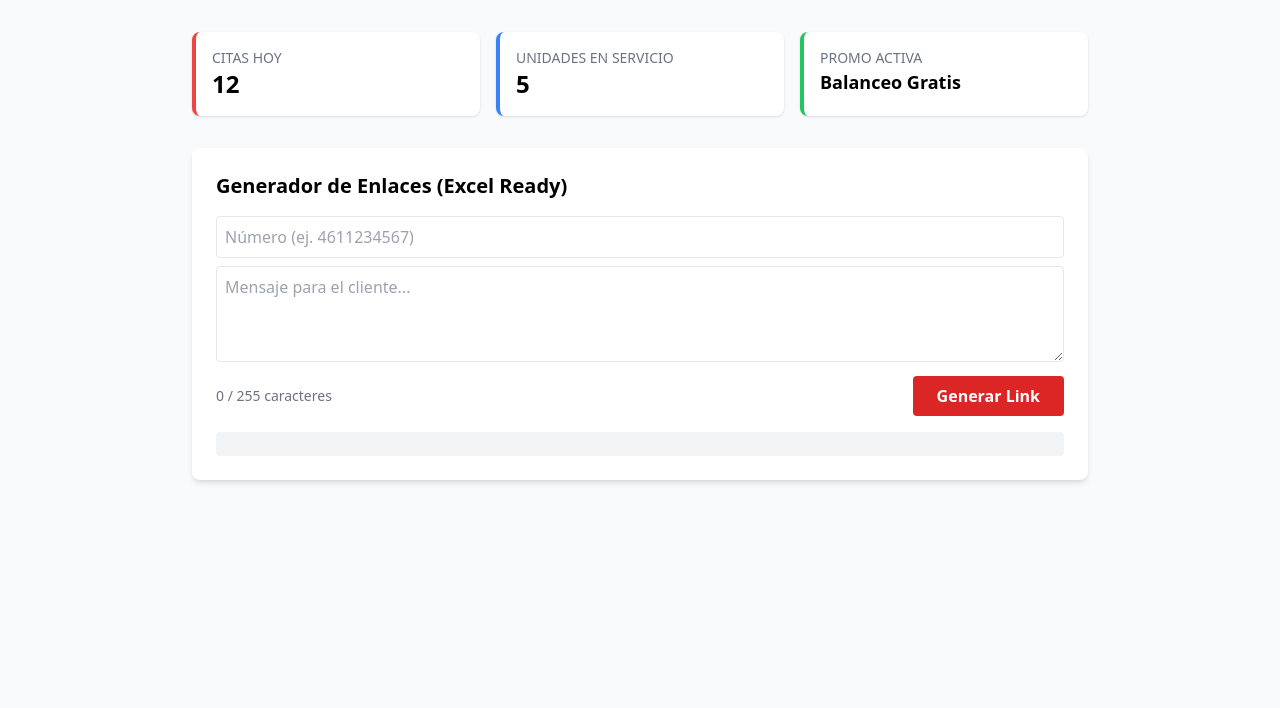
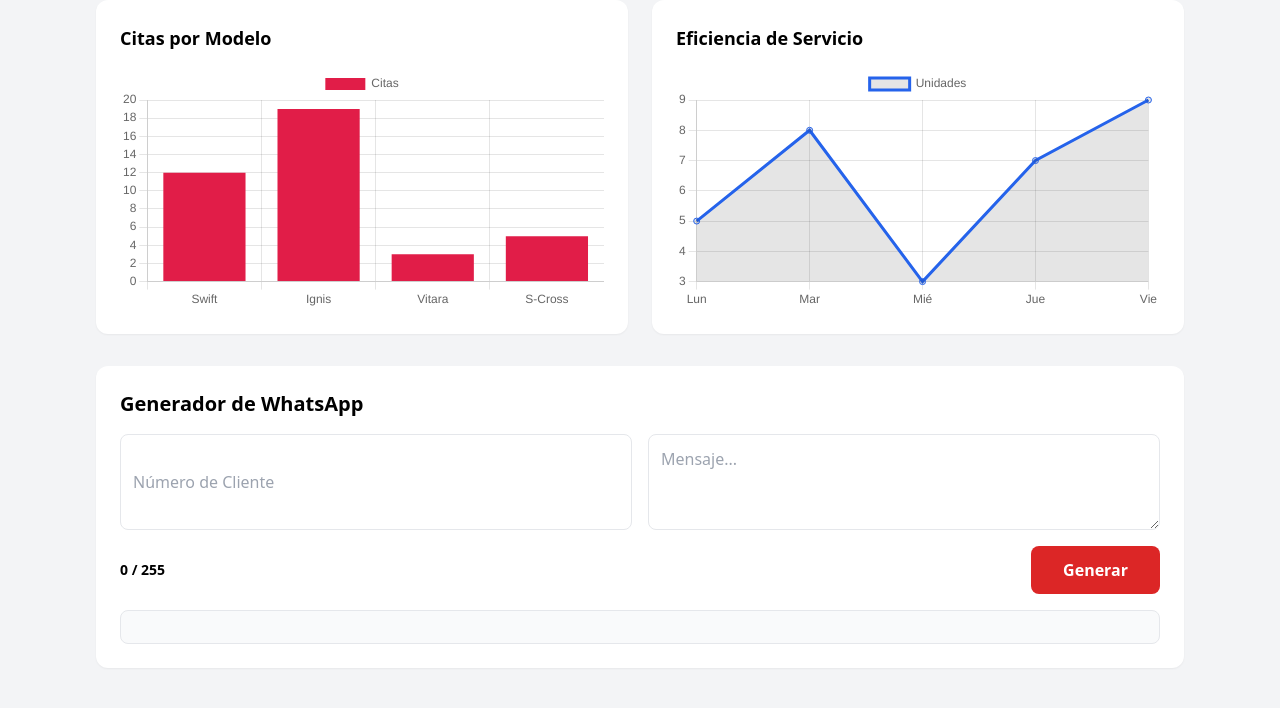
Before and after one commit to esazel/suzukiapp, a plain HTML site: page index.html in a window 1280 px wide. Shown: the part 92-800 px from the top of the page. Drawn offline with nearby package versions, Linux system fonts and the light colour scheme.

Commit message:
Update index.html

```diff
--- a/index.html
+++ b/index.html
@@ -3,63 +3,73 @@
 <head>
     <meta charset="UTF-8">
     <meta name="viewport" content="width=device-width, initial-scale=1.0">
-    <title>Suzuki Celaya | Dashboard</title>
+    <title>Suzuki Celaya | Admin Pro</title>
     <script src="https://cdn.tailwindcss.com"></script>
+    <script src="https://cdn.jsdelivr.net/npm/chart.js"></script>
 </head>
-<body class="bg-gray-50 min-h-screen p-4 md:p-8">
-    <div class="max-w-4xl mx-auto">
-        <header class="mb-8">
-            <h1 class="text-3xl font-bold text-red-600">Suzuki Celaya</h1>
-            <p class="text-gray-600">Panel de Gestión de Servicio y Ventas</p>
-        </header>
+<body class="bg-gray-100 font-sans">
+    <nav class="bg-red-600 p-4 text-white shadow-lg">
+        <h1 class="text-xl font-bold">Suzuki Celaya | Dashboard</h1>
+    </nav>
 
-        <div class="grid grid-cols-1 md:grid-cols-3 gap-4 mb-8">
-            <div class="bg-white p-4 rounded-lg shadow border-l-4 border-red-500">
-                <h2 class="text-sm text-gray-500 uppercase">Citas Hoy</h2>
-                <p class="text-2xl font-bold">12</p>
+    <div class="p-4 md:p-8 max-w-6xl mx-auto">
+        <div class="grid grid-cols-1 md:grid-cols-2 gap-6 mb-8">
+            <div class="bg-white p-6 rounded-xl shadow-sm">
+                <h2 class="text-lg font-bold mb-4">Citas por Modelo</h2>
+                <canvas id="myChart"></canvas>
             </div>
-            <div class="bg-white p-4 rounded-lg shadow border-l-4 border-blue-500">
-                <h2 class="text-sm text-gray-500 uppercase">Unidades en Servicio</h2>
-                <p class="text-2xl font-bold">5</p>
-            </div>
-            <div class="bg-white p-4 rounded-lg shadow border-l-4 border-green-500">
-                <h2 class="text-sm text-gray-500 uppercase">Promo Activa</h2>
-                <p class="text-lg font-bold">Balanceo Gratis</p>
+            <div class="bg-white p-6 rounded-xl shadow-sm">
+                <h2 class="text-lg font-bold mb-4">Eficiencia de Servicio</h2>
+                <canvas id="serviceChart"></canvas>
             </div>
         </div>
 
-        <div class="bg-white p-6 rounded-lg shadow-md">
-            <h2 class="text-xl font-semibold mb-4">Generador de Enlaces (Excel Ready)</h2>
-            <input type="text" id="phone" placeholder="Número (ej. 4611234567)" class="w-full p-2 border rounded mb-2">
-            <textarea id="message" oninput="updateCount()" placeholder="Mensaje para el cliente..." class="w-full p-2 border rounded mb-2 h-24"></textarea>
-            <div class="flex justify-between items-center mb-4">
-                <span id="charCount" class="text-sm text-gray-500">0 / 255 caracteres</span>
-                <button onclick="generateLink()" class="bg-red-600 text-white px-6 py-2 rounded font-bold hover:bg-red-700">Generar Link</button>
+        <div class="bg-white p-6 rounded-xl shadow-sm">
+            <h2 class="text-xl font-bold mb-4">Generador de WhatsApp</h2>
+            <div class="grid grid-cols-1 md:grid-cols-2 gap-4">
+                <input type="text" id="phone" placeholder="Número de Cliente" class="p-3 border rounded-lg">
+                <textarea id="message" oninput="updateCount()" placeholder="Mensaje..." class="p-3 border rounded-lg h-24"></textarea>
             </div>
-            <div id="result" class="p-3 bg-gray-100 rounded text-sm break-all font-mono"></div>
+            <div class="mt-4 flex justify-between items-center">
+                <span id="charCount" class="text-sm font-bold">0 / 255</span>
+                <button onclick="generateLink()" class="bg-red-600 text-white px-8 py-3 rounded-lg font-bold hover:bg-red-700">Generar</button>
+            </div>
+            <div id="result" class="mt-4 p-4 bg-gray-50 border rounded-lg break-all font-mono text-sm"></div>
         </div>
     </div>
 
     <script>
+        // Configuración Gráficas
+        const ctx = document.getElementById('myChart').getContext('2d');
+        new Chart(ctx, {
+            type: 'bar',
+            data: {
+                labels: ['Swift', 'Ignis', 'Vitara', 'S-Cross'],
+                datasets: [{ label: 'Citas', data: [12, 19, 3, 5], backgroundColor: '#e11d48' }]
+            }
+        });
+
+        const ctx2 = document.getElementById('serviceChart').getContext('2d');
+        new Chart(ctx2, {
+            type: 'line',
+            data: {
+                labels: ['Lun', 'Mar', 'Mié', 'Jue', 'Vie'],
+                datasets: [{ label: 'Unidades', data: [5, 8, 3, 7, 9], borderColor: '#2563eb', fill: true }]
+            }
+        });
+
+        // Lógica WhatsApp
         function updateCount() {
-            const msg = document.getElementById('message').value;
-            const count = msg.length;
-            const counter = document.getElementById('charCount');
-            counter.innerText = `${count} / 255 caracteres`;
-            counter.className = count > 255 ? "text-sm text-red-600 font-bold" : "text-sm text-gray-500";
+            const count = document.getElementById('message').value.length;
+            document.getElementById('charCount').innerText = `${count} / 255`;
+            document.getElementById('charCount').className = count > 255 ? "text-sm text-red-600 font-bold" : "text-sm text-gray-500 font-bold";
         }
 
         function generateLink() {
             const phone = document.getElementById('phone').value;
             const msg = document.getElementById('message').value;
             const link = `https://wa.me/${phone}?text=${encodeURIComponent(msg)}`;
-
-            const resultDiv = document.getElementById('result');
-            if (link.length > 255) {
-                resultDiv.innerHTML = `<span class="text-red-600">Error: El link tiene ${link.length} caracteres. Excede el límite de 255.</span>`;
-            } else {
-                resultDiv.innerText = link;
-            }
+            document.getElementById('result').innerText = link.length > 255 ? "Error: Excede 255 caracteres" : link;
         }
     </script>
 </body>
```
